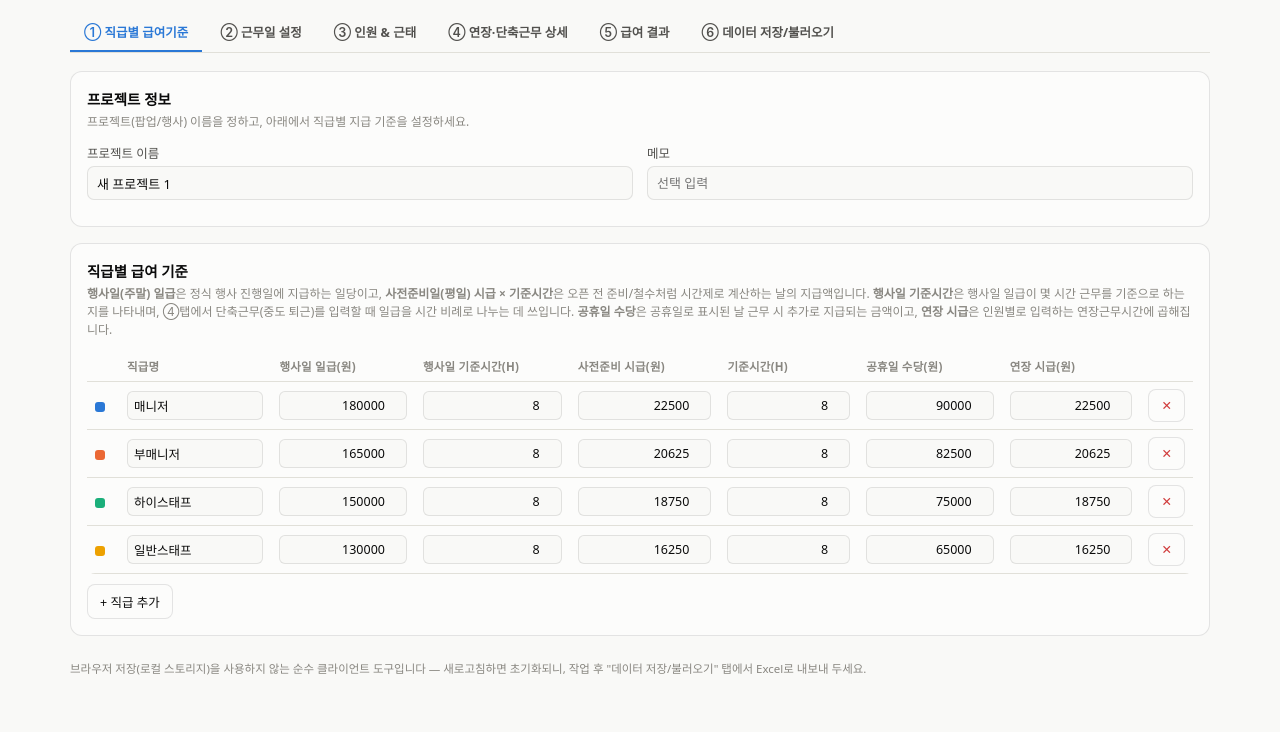
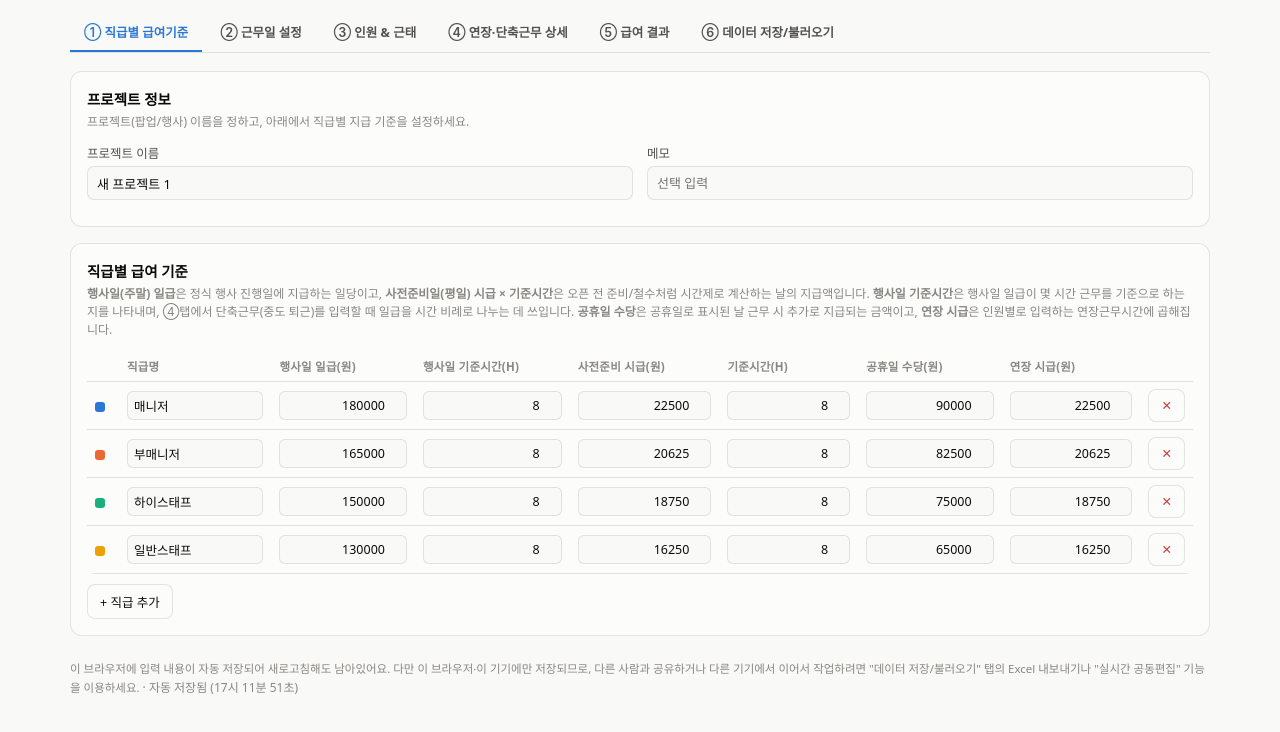
Before and after one commit to ellalee111/Private, a plain HTML site: page index.html in a window 1280 px wide. Shown: the part 72-804 px from the top of the page. Drawn offline with nearby package versions, Linux system fonts and the light colour scheme; a script that the page names is missing.

Commit message:
Revise footer note for clarity on data saving
Updated footer note to clarify auto-saving feature and data sharing options.

```diff
--- a/index.html
+++ b/index.html
@@ -613,7 +613,8 @@
   </section>
 
   <div class="footer-note">
-    브라우저 저장(로컬 스토리지)을 사용하지 않는 순수 클라이언트 도구입니다 — 새로고침하면 초기화되니, 작업 후 &quot;데이터 저장/불러오기&quot; 탭에서 Excel로 내보내 두세요.
+    이 브라우저에 입력 내용이 자동 저장되어 새로고침해도 남아있어요. 다만 이 브라우저·이 기기에만 저장되므로, 다른 사람과 공유하거나 다른 기기에서 이어서 작업하려면 &quot;데이터 저장/불러오기&quot; 탭의 Excel 내보내기나 &quot;실시간 공동편집&quot; 기능을 이용하세요.
+    <span id="autoSaveStatus" style="color:var(--text-muted); font-size:12px;"></span>
   </div>
 </div>
 
```
